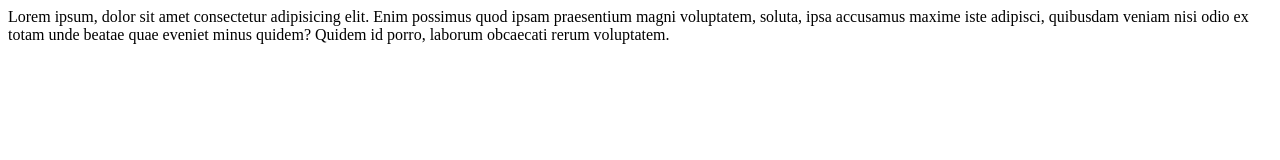
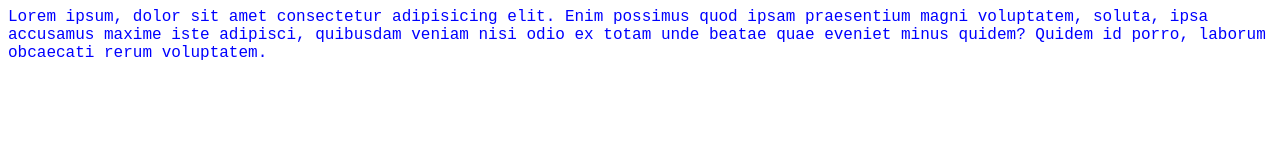
Before and after one commit to trex8929/testrepo, a plain HTML site: page index.html in a window 1280 px wide. Drawn offline with Linux system fonts and the light colour scheme.

Commit message:
Add style to index.html

```diff
--- a/index.html
+++ b/index.html
@@ -3,6 +3,7 @@
 <head>
     <meta charset="UTF-8">
     <meta name="viewport" content="width=device-width, initial-scale=1.0">
+    <link rel="stylesheet" href="style.css">
     <title>Document</title>
 </head>
 <body>
--- /dev/null
+++ b/style.css
@@ -0,0 +1,4 @@
+div{
+    font-family: 'Courier New', Courier, monospace;
+    color: blue;
+}
```
